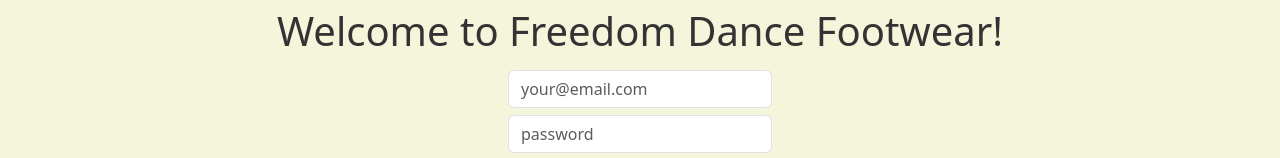
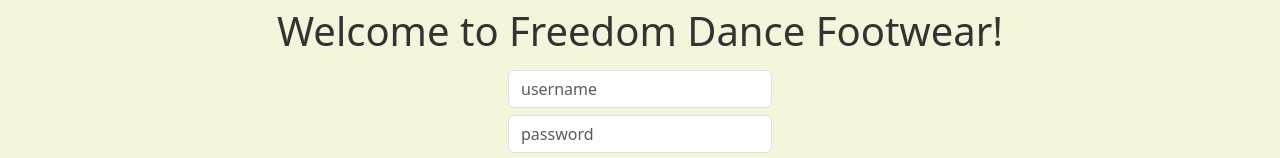
Before and after one commit to MrCael/startup, a React (Vite) app: page / in a window 1280 px wide. Shown: the part 282-440 px from the top of the page. Built offline with nearby package versions, Linux system fonts and the light colour scheme.

Commit message:
Cleaned up unauthenticated component

```diff
--- a/src/login/unauthenticated.jsx
+++ b/src/login/unauthenticated.jsx
@@ -24,20 +24,10 @@ export function Unauthenticated({ userName, setUserName, onLogin }) {
         }
     }
 
-    // async function loginUser() { // turn these into useEffects calls in another file instead
-    //     localStorage.setItem('userName', userName);
-    //     onLogin(userName);
-    // }
-
-    // async function createUser() {
-    //     localStorage.setItem('userName', userName);
-    //     onLogin(userName);
-    // }
-
     return (
         <>
             <div>
-                <input className="form-control" type="email" onChange={(e) => setUserName(e.target.value)} placeholder="your@email.com" />
+                <input className="form-control" type="text" onChange={(e) => setUserName(e.target.value)} placeholder="username" />
                 <input className="form-control" type="password" onChange={(e) => setPassword(e.target.value)} placeholder="password" />
                 <Button className="btn btn-primary form-control" onClick={() => loginUser()} disabled={!userName || !password}>Log In</Button>
                 <NavLink className="btn btn-secondary form-control" to="/createUser" disabled={userName || password}>Create Account</NavLink>
```
